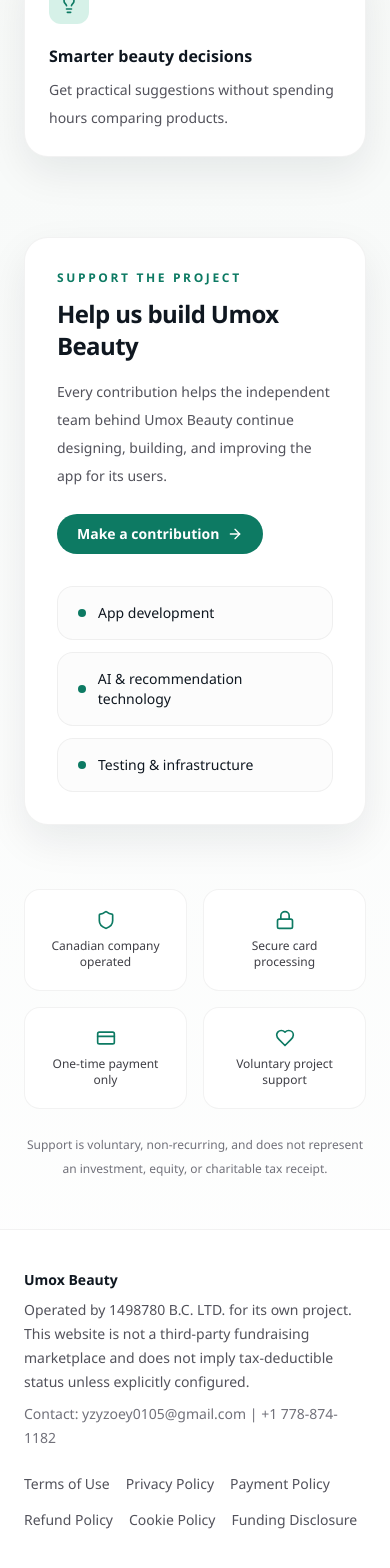
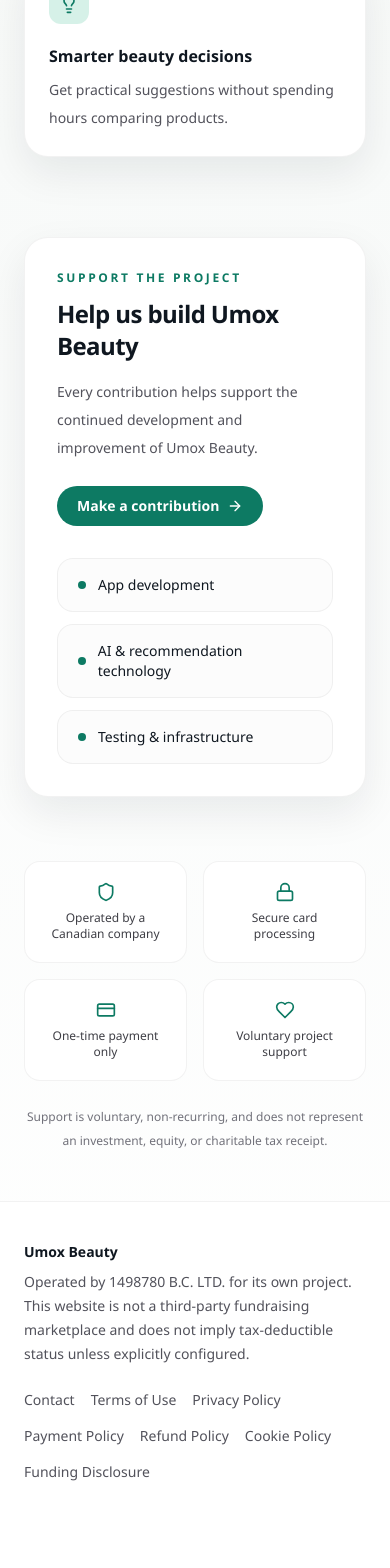
Before and after one commit to Willyyang8888/umoxbeauty, a Next.js app: page / in a window 390 px wide. Shown: the part 1332-2900 px from the top of the page. After the commit the page ends 2854 px from the top, so only its background shows below. Built offline with nearby package versions, Linux system fonts and the light colour scheme; no server answers; the database is empty.

Commit message:
Final public production cleanup: remove phone, new default email, microcopy updates, simplify footer & contact & legal disclosure

```diff
--- a/src/app/about/page.tsx
+++ b/src/app/about/page.tsx
@@ -59,7 +59,6 @@
             <p>Business number: {placeholders.BUSINESS_NUMBER}</p>
             <p>Business address: {placeholders.REGISTERED_ADDRESS}</p>
             <p>Support email: {placeholders.SUPPORT_EMAIL}</p>
-            <p>Phone: {placeholders.CONTACT_PHONE}</p>
           </div>
         </Card>
       </div>
--- a/src/app/contact/page.tsx
+++ b/src/app/contact/page.tsx
@@ -10,10 +10,10 @@
     <div className="mx-auto max-w-5xl px-6 py-12">
       <div className="max-w-2xl">
         <p className="text-xs font-semibold tracking-[0.22em] text-brand uppercase">Contact</p>
-        <h1 className="mt-3 text-4xl font-semibold tracking-tight text-ink">Reach the operating team</h1>
+        <h1 className="mt-3 text-4xl font-semibold tracking-tight text-ink">Contact us</h1>
         <p className="mt-4 text-base leading-8 text-zinc-600">
-          Use the contact form for support questions, privacy requests, or business inquiries. The
-          form includes a simple anti-spam field and server-side validation.
+          For support questions, privacy requests, refund requests, or business inquiries, send us
+          a message below.
         </p>
       </div>
 
@@ -26,7 +26,6 @@
             <p>Email: {placeholders.SUPPORT_EMAIL}</p>
             <p>Business address: {placeholders.REGISTERED_ADDRESS}</p>
             <p>Business number: {placeholders.BUSINESS_NUMBER}</p>
-            <p>Phone: {placeholders.CONTACT_PHONE}</p>
             <p>
               Privacy requests, support questions, and business inquiries may be sent through the
               same contact channel.
--- a/src/app/legal/[slug]/page.tsx
+++ b/src/app/legal/[slug]/page.tsx
@@ -12,7 +12,7 @@
       "By using this website, you agree to provide accurate information, use the service lawfully, and avoid fraudulent, abusive, or unauthorized payment activity.",
       "Support payments made through this website are voluntary project support payments. They do not create equity, profit-sharing rights, repayment rights, or any ownership interest in the operator or the Umox Beauty project.",
       "The operator may suspend access, cancel transactions, decline support submissions, or limit use of the website where fraud, abuse, legal non-compliance, security concerns, or payment processor restrictions apply.",
-      "Questions about these terms may be directed to [SUPPORT_EMAIL] or [CONTACT_PHONE]."
+      "Questions about these terms may be directed to [SUPPORT_EMAIL] or through the contact page."
     ]
   },
   "privacy-policy": {
@@ -42,7 +42,7 @@
       "Refund requests are reviewed case by case according to the operator's policy, payment processor rules, transaction records, and the circumstances of the request.",
       "Where appropriate, the operator may issue a full or partial refund for reasons such as duplicate payments, technical processing errors, unauthorized transactions, or other exceptional cases.",
       "Approved refunds are sent back to the original payment method whenever the payment processor allows it, and refund timing may depend on the card issuer or payment provider.",
-      "Questions about refunds should be directed to [SUPPORT_EMAIL] or [CONTACT_PHONE]."
+      "Questions about refunds should be directed to [SUPPORT_EMAIL] or through the contact page."
     ]
   },
   "cookie-policy": {
@@ -59,9 +59,9 @@
     body: [
       "Payments made through this website support the operator's own project, Umox Beauty. Funds are received and controlled by [LEGAL_COMPANY_NAME] and are not collected on behalf of third-party campaign creators, charities, public fundraising platforms, or unrelated beneficiaries.",
       "A support payment or contribution made through this website is voluntary. It does not create equity, profit-sharing rights, debt, repayment rights, ownership interests, or any contractual entitlement to future products, services, or financial returns unless expressly stated elsewhere in writing.",
-      "The site should not describe ordinary project support as a charitable or tax-deductible donation unless valid charitable registration information and lawful receipt practices are separately configured and clearly disclosed.",
+      "Support payments are not charitable or tax-deductible donations, and no Canadian charitable tax receipt is issued.",
       "Current project purpose: [PROJECT_PURPOSE] Current funding use: [FUND_USAGE_DESCRIPTION]",
-      "Public questions about project support, contributions, privacy, or refunds may be directed to [SUPPORT_EMAIL] or [CONTACT_PHONE]."
+      "Public questions about project support, contributions, privacy, or refunds may be directed to [SUPPORT_EMAIL] or through the contact page."
     ]
   }
 };
--- a/src/app/page.tsx
+++ b/src/app/page.tsx
@@ -38,7 +38,7 @@
 ];
 
 const trustStrip = [
-  { icon: Shield, label: "Canadian company operated" },
+  { icon: Shield, label: "Operated by a Canadian company" },
   { icon: Lock, label: "Secure card processing" },
   { icon: CreditCard, label: "One-time payment only" },
   { icon: Heart, label: "Voluntary project support" }
@@ -116,8 +116,8 @@
                 Help us build Umox Beauty
               </h2>
               <p className="mt-4 text-sm leading-7 text-zinc-600">
-                Every contribution helps the independent team behind Umox Beauty continue
-                designing, building, and improving the app for its users.
+                Every contribution helps support the continued development and improvement of
+                Umox Beauty.
               </p>
               <Link
                 href="/support"
--- a/src/app/support/page.tsx
+++ b/src/app/support/page.tsx
@@ -9,7 +9,7 @@
 import { getSupportPageGatewayOptions } from "@/server/services/support-service";
 
 const trustItems = [
-  { icon: Shield, label: "Canadian company operated" },
+  { icon: Shield, label: "Operated by a Canadian company" },
   { icon: Lock, label: "Secure processing" },
   { icon: CreditCard, label: "One-time CAD payment" }
 ];
--- a/src/components/site-footer.tsx
+++ b/src/components/site-footer.tsx
@@ -3,6 +3,7 @@
 import { defaultLegalPlaceholders, getSiteContent, hasMissingLegalPlaceholders } from "@/lib/content";
 
 const legalLinks = [
+  { slug: "contact", label: "Contact", external: true },
   { slug: "terms-of-use", label: "Terms of Use" },
   { slug: "privacy-policy", label: "Privacy Policy" },
   { slug: "payment-policy", label: "Payment Policy" },
@@ -27,9 +28,6 @@
               a third-party fundraising marketplace and does not imply tax-deductible status unless
               explicitly configured.
             </p>
-            <p className="mt-2 text-sm leading-6 text-zinc-500">
-              Contact: {placeholders.SUPPORT_EMAIL} | {placeholders.CONTACT_PHONE}
-            </p>
           </div>
           {hasMissing ? (
             <p className="rounded-full bg-amber-100 px-4 py-2 text-xs font-medium text-amber-800">
@@ -38,11 +36,17 @@
           ) : null}
         </div>
         <div className="mt-6 flex flex-wrap gap-4 text-sm text-zinc-600">
-          {legalLinks.map((item) => (
-            <Link key={item.slug} href={`/legal/${item.slug}`}>
-              {item.label}
-            </Link>
-          ))}
+          {legalLinks.map((item) =>
+            item.external ? (
+              <Link key={item.slug} href={`/${item.slug}`}>
+                {item.label}
+              </Link>
+            ) : (
+              <Link key={item.slug} href={`/legal/${item.slug}`}>
+                {item.label}
+              </Link>
+            )
+          )}
         </div>
       </div>
     </footer>
--- a/src/components/support/support-checkout-form.tsx
+++ b/src/components/support/support-checkout-form.tsx
@@ -262,8 +262,7 @@
         <div>
           <p className="text-sm font-semibold text-ink">Credit card payment</p>
           <p className="mt-2 text-sm leading-7 text-zinc-600">
-            Card details are handled by Stripe&apos;s hosted payment element. The final payment result
-            is confirmed by server-side webhook processing.
+            Card details are handled by Stripe&apos;s hosted payment element.
           </p>
         </div>
         <div className="rounded-2xl border border-black/10 bg-white p-4">
--- a/src/lib/content.ts
+++ b/src/lib/content.ts
@@ -1,7 +1,7 @@
 import { prisma } from "@/lib/prisma";
 
 const BRAND_SUPPORT_EMAIL = "support@umoxbeauty.com";
-const FALLBACK_SUPPORT_EMAIL = "yzyzoey0105@gmail.com";
+const FALLBACK_SUPPORT_EMAIL = "yzyzoey19960105@outlook.com";
 
 function resolveSupportEmail(): string {
   const envOverride = process.env.BRAND_SUPPORT_EMAIL;
```
